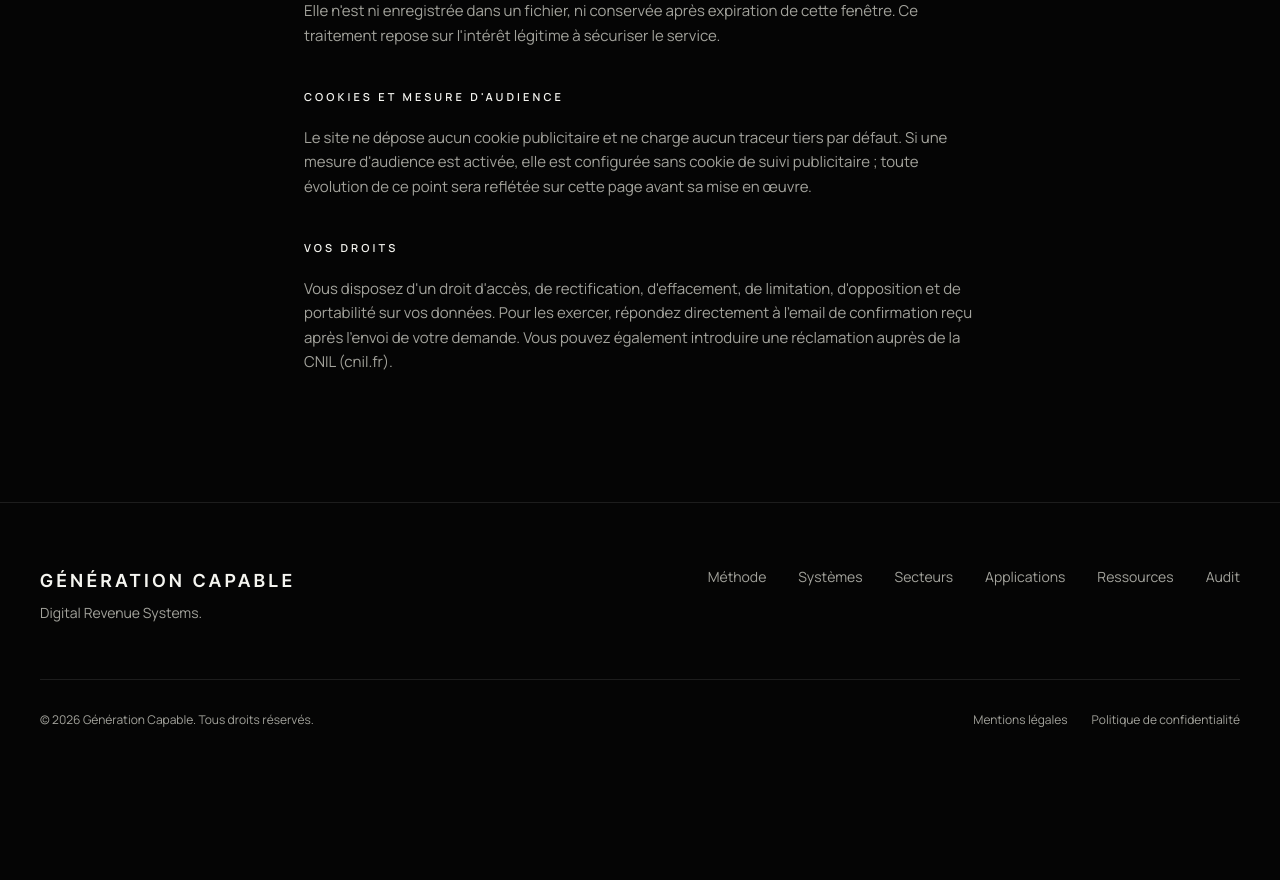
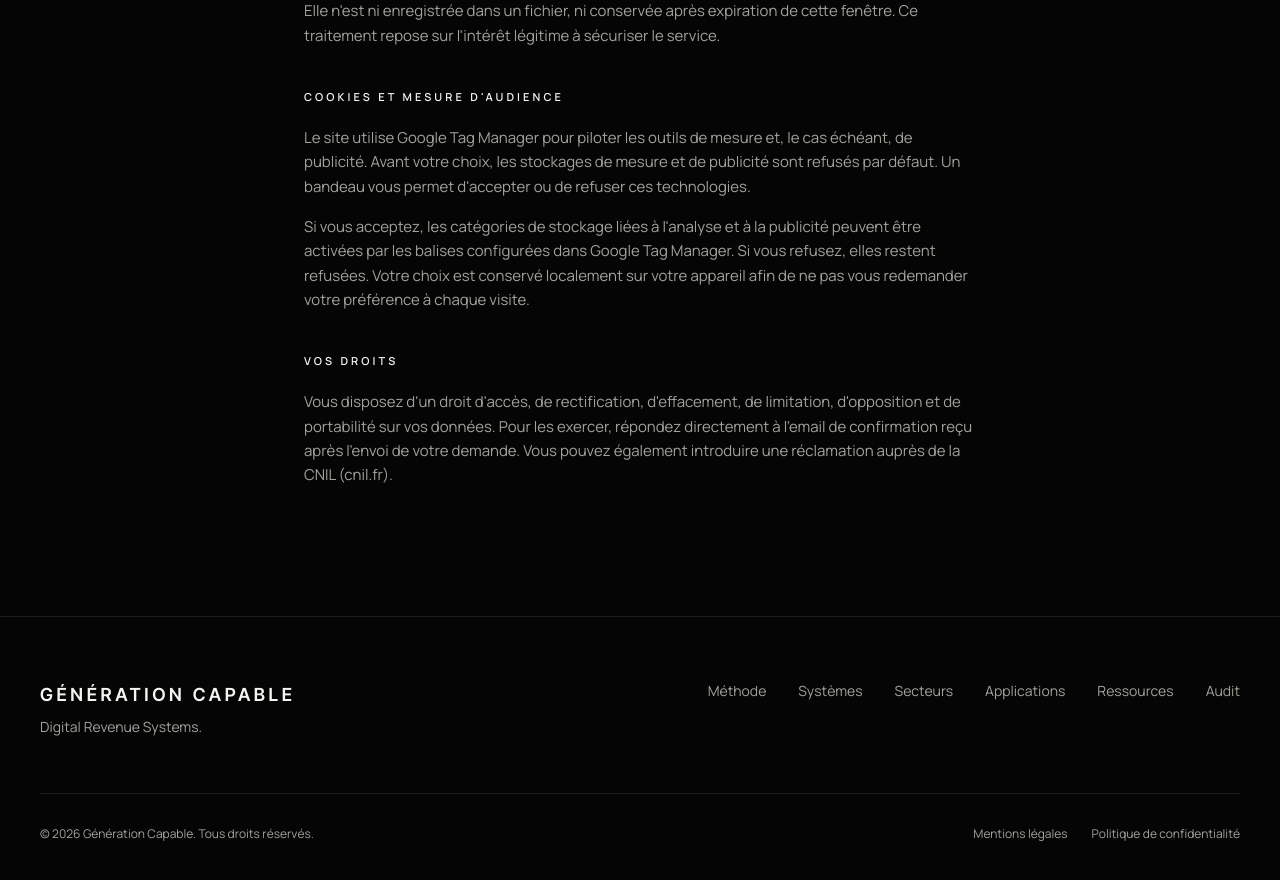
Before and after one commit to mathieumilo3-bot/-generation-capable, a Next.js app in the folder site-vitrine/: page /politique-de-confidentialite in a window 1280 px wide. Shown: the part 1540-2420 px from the top of the page. Before the commit the page ends 2332 px from the top, so only its background shows below. Built offline with nearby package versions, Linux system fonts and the light colour scheme; no server answers.

Commit message:
docs(privacy): document consent choices

```diff
--- a/site-vitrine/src/app/politique-de-confidentialite/page.tsx
+++ b/site-vitrine/src/app/politique-de-confidentialite/page.tsx
@@ -138,11 +138,19 @@ export default function PolitiqueConfidentialitePage() {
 
           <Block title="Cookies et mesure d'audience">
             <p>
-              Le site ne dépose aucun cookie publicitaire et ne charge aucun
-              traceur tiers par défaut. Si une mesure d&apos;audience est
-              activée, elle est configurée sans cookie de suivi
-              publicitaire ; toute évolution de ce point sera reflétée sur
-              cette page avant sa mise en œuvre.
+              Le site utilise Google Tag Manager pour piloter les outils de
+              mesure et, le cas échéant, de publicité. Avant votre choix, les
+              stockages de mesure et de publicité sont refusés par défaut.
+              Un bandeau vous permet d&apos;accepter ou de refuser ces
+              technologies.
+            </p>
+            <p>
+              Si vous acceptez, les catégories de stockage liées à
+              l&apos;analyse et à la publicité peuvent être activées par les
+              balises configurées dans Google Tag Manager. Si vous refusez,
+              elles restent refusées. Votre choix est conservé localement sur
+              votre appareil afin de ne pas vous redemander votre préférence
+              à chaque visite.
             </p>
           </Block>
 
```
